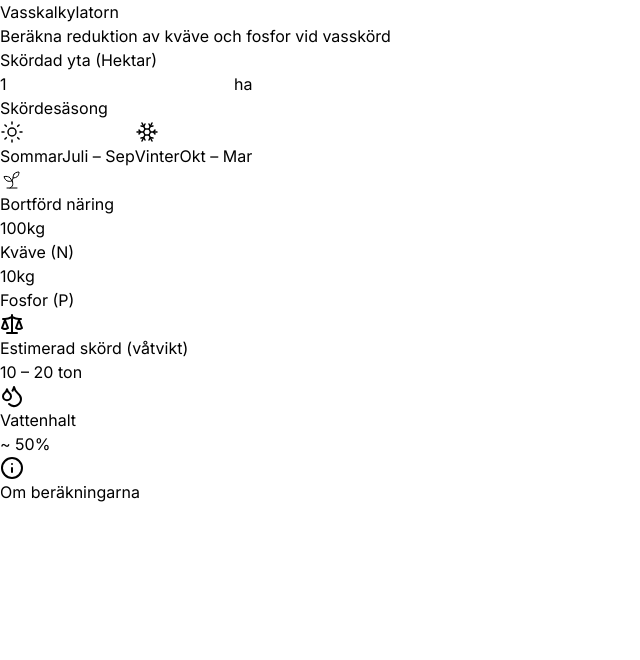
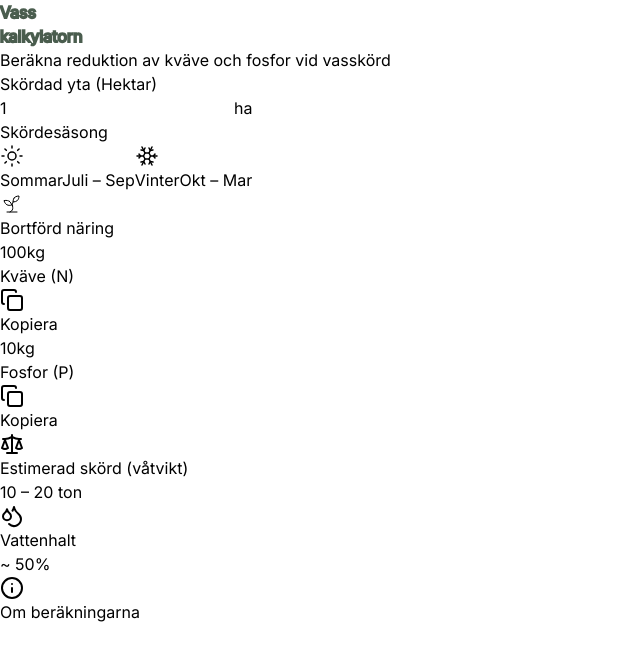
Before and after one commit to aiipraktiken-cmd/vasskalkylator, a React (Vite) app: page / in a window 1280 px wide. Shown: the top 660 px of the page, without its empty margins (0-640 px from the left). Built offline with nearby package versions, Linux system fonts and the light colour scheme.

Commit message:
feat: outline title + copy buttons for N/P values
- Title: outline-only text (WebkitTextStroke) at 6xl/8xl, split over two lines
- Copy buttons under Kväve and Fosfor with Check/Copy icon toggle and 1.8s feedback

Co-Authored-By: Claude Sonnet 4.6 <noreply@anthropic.com>

```diff
--- a/src/App.tsx
+++ b/src/App.tsx
@@ -1,12 +1,20 @@
 import { useState } from 'react'
-import { Sun, Snowflake, Sprout, Droplets, Info, Scale } from 'lucide-react'
+import { Sun, Snowflake, Sprout, Droplets, Info, Scale, Copy, Check } from 'lucide-react'
 
 type Season = 'summer' | 'winter'
+type Copied = 'nitrogen' | 'phosphorus' | null
 
 export default function App() {
   const [hectares, setHectares] = useState<number | ''>(1)
   const [season, setSeason] = useState<Season>('summer')
   const [showInfo, setShowInfo] = useState(false)
+  const [copied, setCopied] = useState<Copied>(null)
+
+  function copy(value: number, which: Copied) {
+    navigator.clipboard.writeText(String(value))
+    setCopied(which)
+    setTimeout(() => setCopied(null), 1800)
+  }
 
   const isSummer = season === 'summer'
   const ha = hectares === '' ? 0 : hectares
@@ -35,10 +43,15 @@ export default function App() {
 
         {/* Header */}
         <div className="mb-10 text-center">
-          <h1 className="text-3xl sm:text-4xl font-light tracking-tight mb-3">
-            Vasskalkylatorn
+          <h1
+            className="text-6xl sm:text-8xl font-black tracking-tight mb-3 leading-none"
+            style={{ WebkitTextStroke: '2px #4A5D4E', color: 'transparent' }}
+          >
+            Vass
+            <br />
+            kalkylatorn
           </h1>
-          <p className="text-[#6B7268] font-light text-sm sm:text-base">
+          <p className="text-[#6B7268] font-light text-sm sm:text-base mt-4">
             Beräkna reduktion av kväve och fosfor vid vasskörd
           </p>
         </div>
@@ -119,6 +132,16 @@ export default function App() {
                   <span className="text-lg text-[#A9BBAE]">kg</span>
                 </div>
                 <p className="text-sm mt-2 font-medium">Kväve (N)</p>
+                <button
+                  onClick={() => copy(nitrogen, 'nitrogen')}
+                  className="mt-3 flex items-center gap-1.5 text-xs text-[#A9BBAE] hover:text-white transition-colors duration-200 cursor-pointer"
+                  aria-label="Kopiera kväve-värde"
+                >
+                  {copied === 'nitrogen'
+                    ? <><Check className="w-3.5 h-3.5" />Kopierat</>
+                    : <><Copy className="w-3.5 h-3.5" />Kopiera</>
+                  }
+                </button>
               </div>
               <div>
                 <div className="flex items-baseline gap-1">
@@ -128,6 +151,16 @@ export default function App() {
                   <span className="text-lg text-[#A9BBAE]">kg</span>
                 </div>
                 <p className="text-sm mt-2 font-medium">Fosfor (P)</p>
+                <button
+                  onClick={() => copy(phosphorus, 'phosphorus')}
+                  className="mt-3 flex items-center gap-1.5 text-xs text-[#A9BBAE] hover:text-white transition-colors duration-200 cursor-pointer"
+                  aria-label="Kopiera fosfor-värde"
+                >
+                  {copied === 'phosphorus'
+                    ? <><Check className="w-3.5 h-3.5" />Kopierat</>
+                    : <><Copy className="w-3.5 h-3.5" />Kopiera</>
+                  }
+                </button>
               </div>
             </div>
           </div>
```
